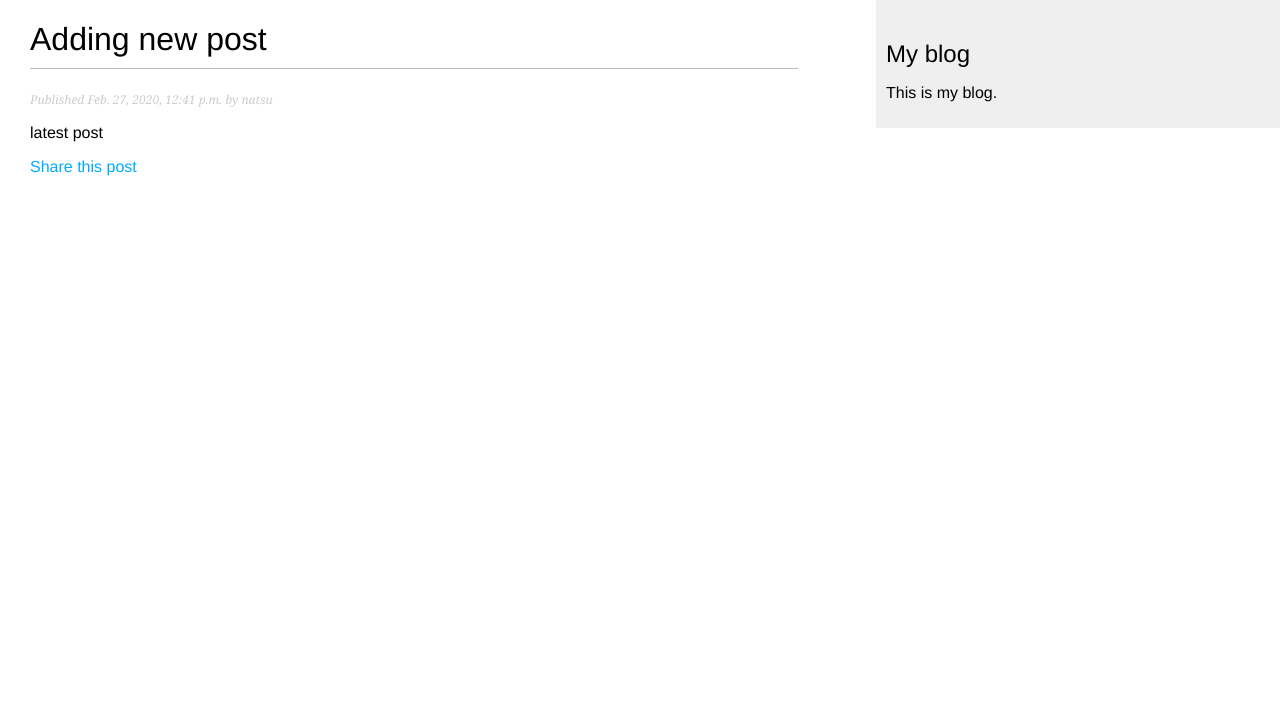
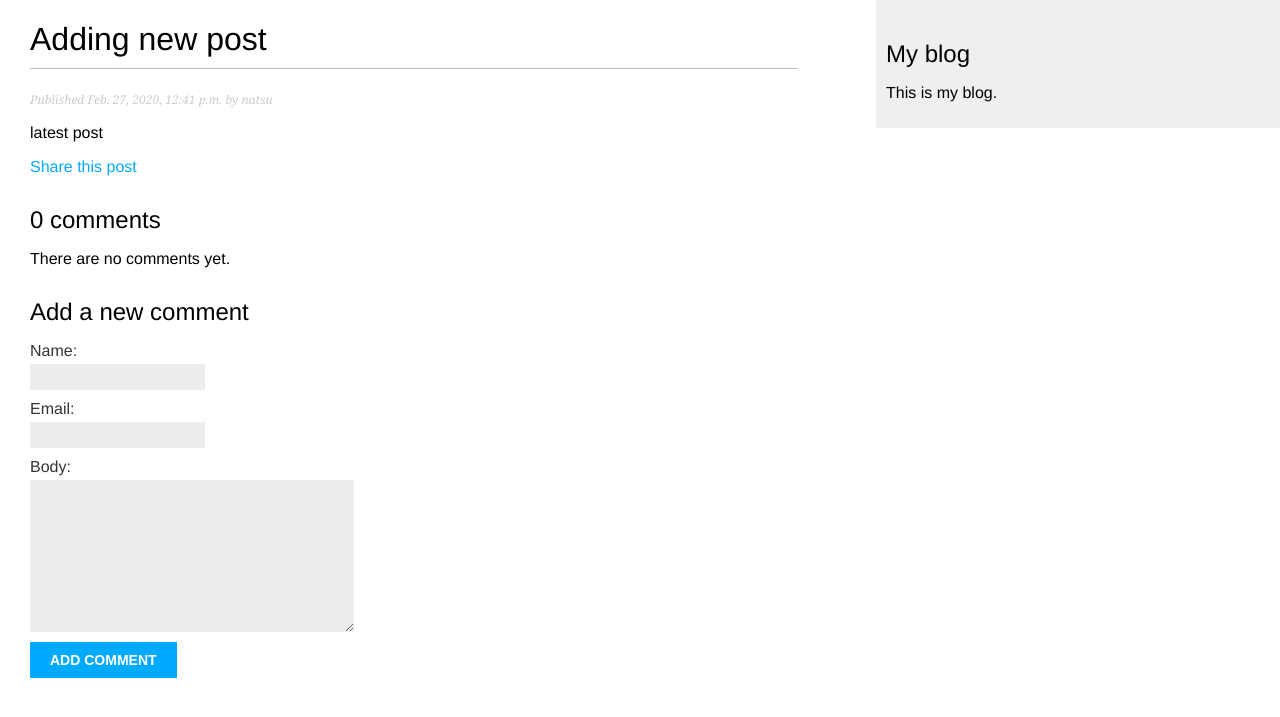
Before and after one commit to SheraramPrajapat1998/Django-mysite, a Django app: a page that uses mysite/blog/templates/blog/post/detail.html in a window 1280 px wide. Shown: the top 717 px of the page. Run offline with Django 3.2, Linux system fonts and the light colour scheme; data comes from the database, SQL or seed files in the repository; both versions use the stored data as it was after the commit.

Commit message:
adding comment to post details. closes #25

```diff
--- a/mysite/blog/templates/blog/post/detail.html
+++ b/mysite/blog/templates/blog/post/detail.html
@@ -14,4 +14,32 @@
         </a>
     </p>
 
+    {% with comments.count as total_comments %}
+    <h2>
+        {{ total_comments }} comment{{ total_comments|pluralize }}
+    </h2>
+    {% endwith %}
+
+    {% for comment in comments %}
+        <div class="comment">
+            <p class="info">
+                Comment {{ forloop.counter }} by {{ comment.name }}
+                {{ comment.created }}
+            </p>
+                {{ comment.body|linebreaks }}
+        </div>
+    {% empty %}
+        <p>There are no comments yet.</p>
+    {% endfor %}
+
+    {% if new_comment %}
+        <h2>Your comment has been added.</h2>
+    {% else %}
+        <h2>Add a new comment</h2>
+        <form action="." method="post">
+            {{ comment_form.as_p }}
+            {% csrf_token %}
+            <p><input type="submit" value="Add comment"></p>
+            </form>
+        {% endif %}
 {% endblock %}
```
Also changed, not shown: mysite/db.sqlite3.
